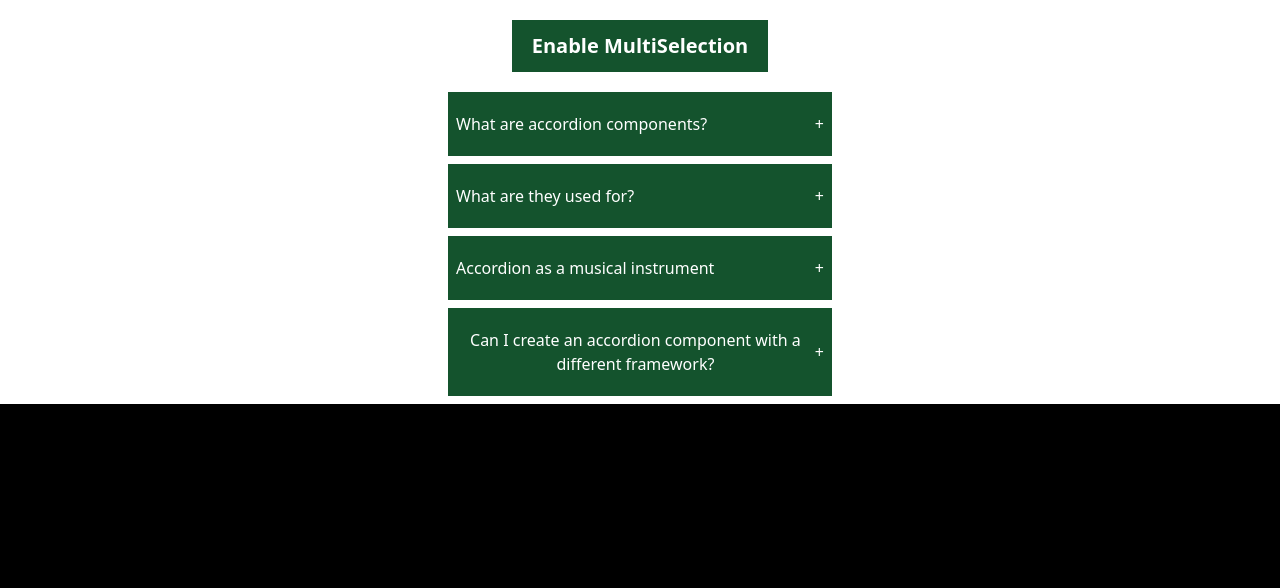
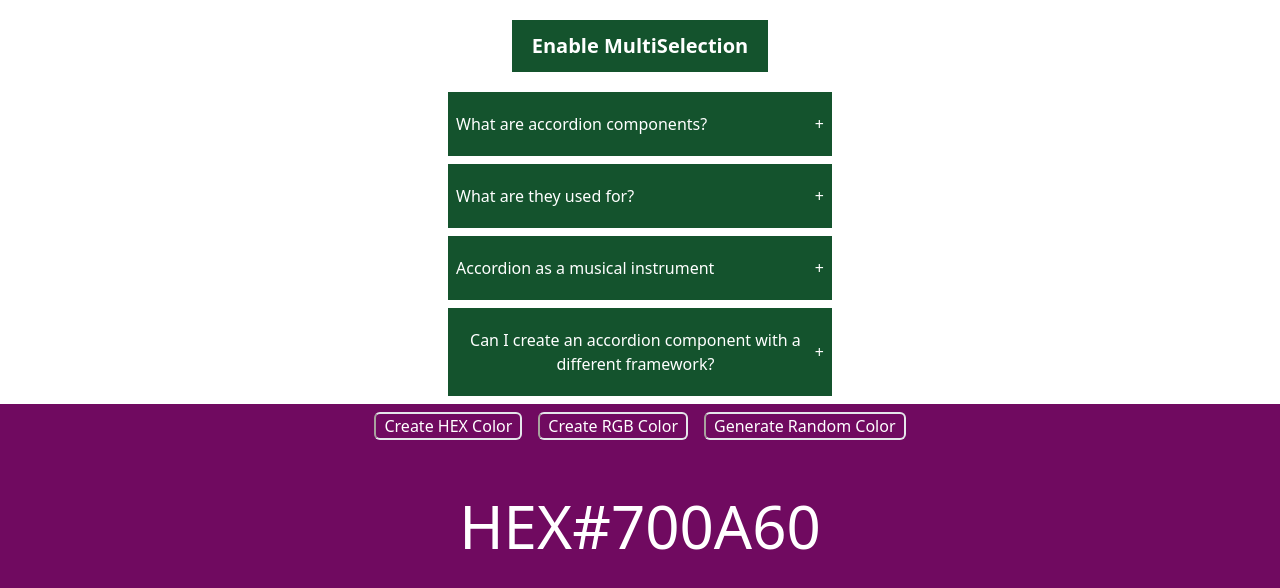
Before and after one commit to RazaALi0786/supreme-journey, a React (Create React App) app: page / in a window 1280 px wide. Shown: the top 588 px of the page. Built offline with nearby package versions, Linux system fonts and the light colour scheme.

Commit message:
completed random color

```diff
--- a/src/components/random-color/index.jsx
+++ b/src/components/random-color/index.jsx
@@ -1,22 +1,62 @@
-import { useState } from "react";
+import { useEffect, useState } from "react";
 export default function RandomColor() {
   const [typeOfColor, setTypeOfColor] = useState("hex");
   const [color, setColor] = useState("#000000");
-  function handleCreateRandomHexColor() {}
-  function handleCreateRandomRgbColor() {}
+  function randomColorUtility(length) {
+    return Math.floor(Math.random() * length);
+  }
+  function handleCreateRandomHexColor() {
+    const hex = [0, 1, 2, 3, 4, 5, 6, 7, 8, 9, "A", "B", "C", "D", "E", "F"];
+    let hexColor = "#";
+    for (let i = 0; i < 6; i++) {
+      hexColor += hex[randomColorUtility(hex.length)];
+    }
+    setColor(hexColor);
+  }
+  function handleCreateRandomRgbColor() {
+    const r = randomColorUtility(255);
+    const g = randomColorUtility(255);
+    const b = randomColorUtility(255);
+    setColor(`rgb(${r},${g},${b})`);
+  }
+  useEffect(() => {
+    if (typeOfColor === "hex") {
+      handleCreateRandomHexColor();
+    } else {
+      handleCreateRandomRgbColor();
+    }
+  }, [typeOfColor]);
   return (
-    <div style={{ backgroundColor: color, width: "100vw", height: "100vh" }}>
-      <button onClick={() => setTypeOfColor("hex")}>Create HEX Color</button>
-      <button onClick={() => setTypeOfColor("rgb")}>Create RGB Color</button>
+    <div
+      className="text-center "
+      style={{ backgroundColor: color, width: "100vw", height: "100vh" }}
+    >
+      <button
+        onClick={() => setTypeOfColor("hex")}
+        className="px-2 m-2 text-white border-2 border-solid rounded-md border-l-stone-400 "
+      >
+        Create HEX Color
+      </button>
+      <button
+        onClick={() => setTypeOfColor("rgb")}
+        className="px-2 m-2 text-white border-2 border-solid rounded-md border-l-stone-400"
+      >
+        Create RGB Color
+      </button>
       <button
         onClick={
           typeOfColor === "hex"
             ? handleCreateRandomHexColor
             : handleCreateRandomRgbColor
         }
+        className="px-2 m-2 text-white border-2 border-solid rounded-md border-l-stone-400"
       >
         Generate Random Color
       </button>
+      <div className="flex items-center justify-center mt-12 text-6xl text-white">
+        <h3>{typeOfColor === "rgb" ? "" : "HEX"}</h3>
+        <h1>{color}</h1>
+      </div>
     </div>
   );
 }
```
